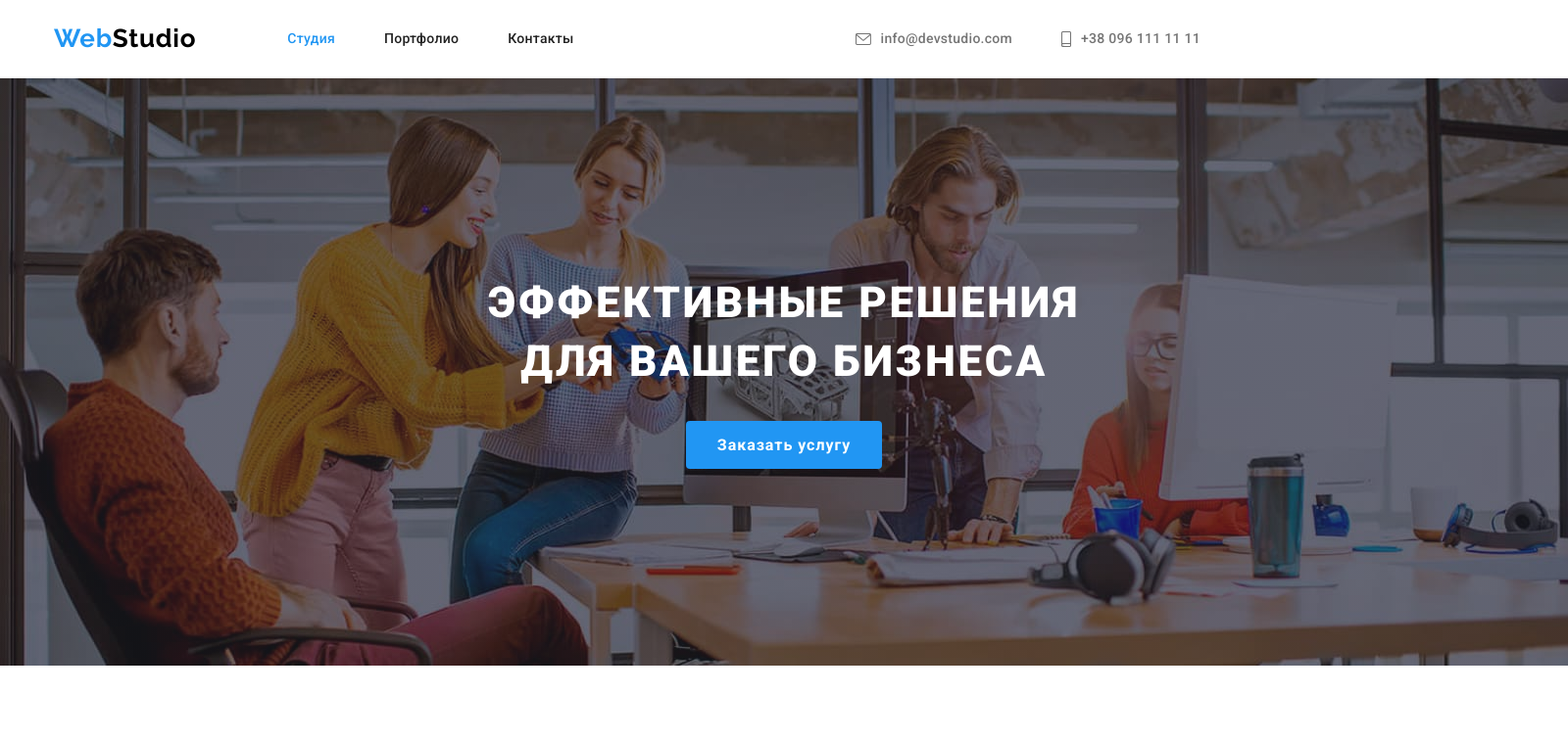
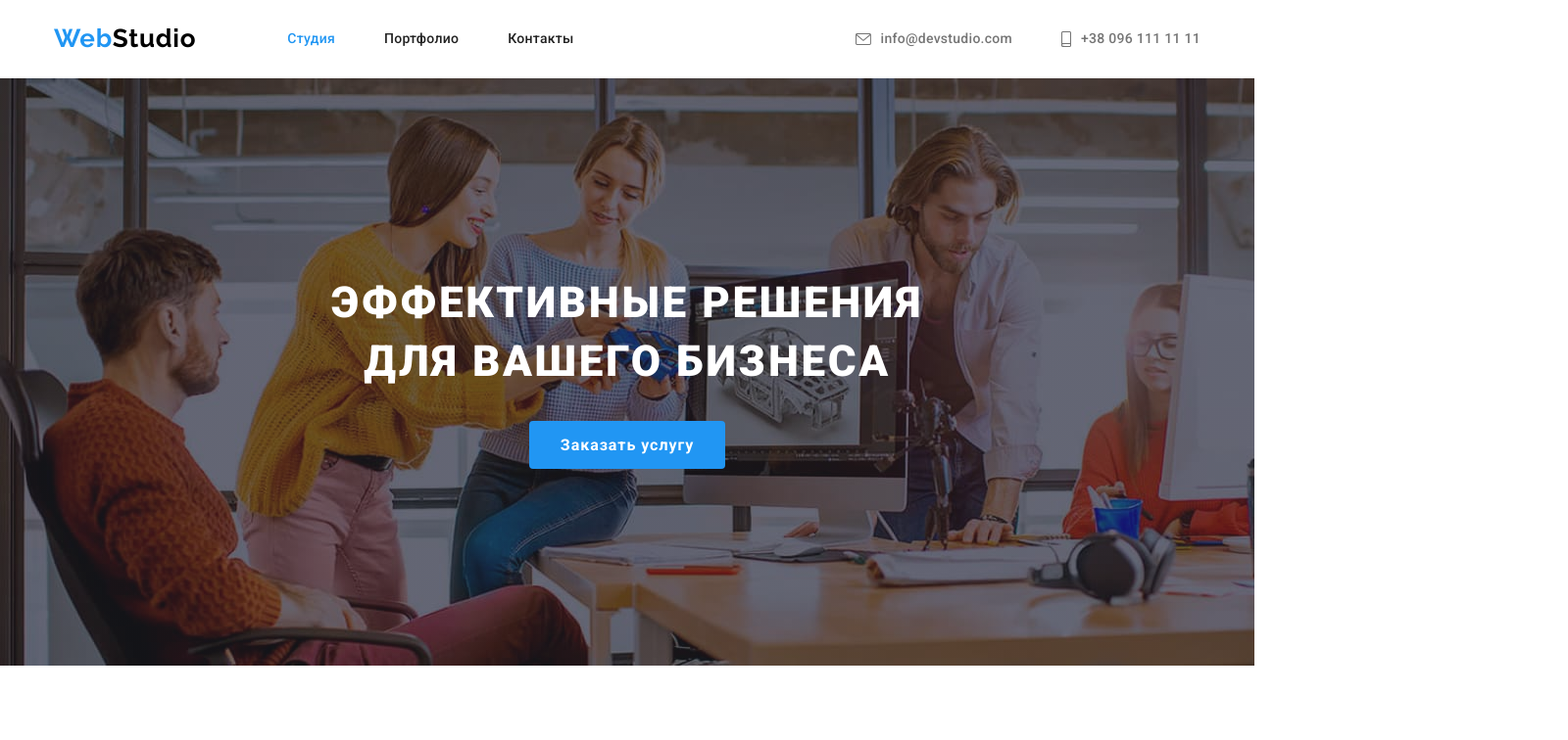
Before and after one commit to IlchenkoY/goit-markup-hw-04, a plain HTML site: page index.html in a window 1280 px wide. Shown: the top 756 px of the page at 98% size, 1600 px wide, since content can reach past the window. Drawn offline with nearby package versions, Linux system fonts and the light colour scheme.

Commit message:
Update styles.css

```diff
--- a/css/styles.css
+++ b/css/styles.css
@@ -171,9 +171,8 @@ img {
     ),
     url(../images/hero.jpg);
   background-repeat: no-repeat;
-  background-position: center;
 
-  width: 1600px;
+  max-width: 1600px;
   height: 600px;
   margin: 0 auto;
   padding-top: 200px;
@@ -265,6 +264,7 @@ img {
   margin-right: 30px;
 }
 .our-team-item {
+  background-color: #ffffff;
   box-shadow: 0px 1px 3px rgba(0, 0, 0, 0.12), 0px 1px 1px rgba(0, 0, 0, 0.14),
     0px 2px 1px rgba(0, 0, 0, 0.2);
 }
```
